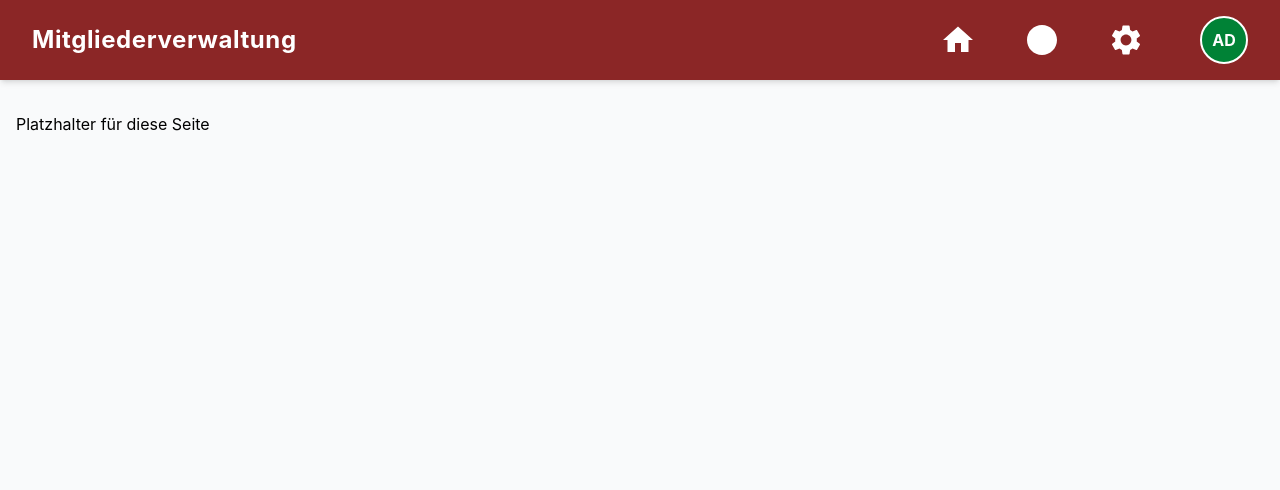
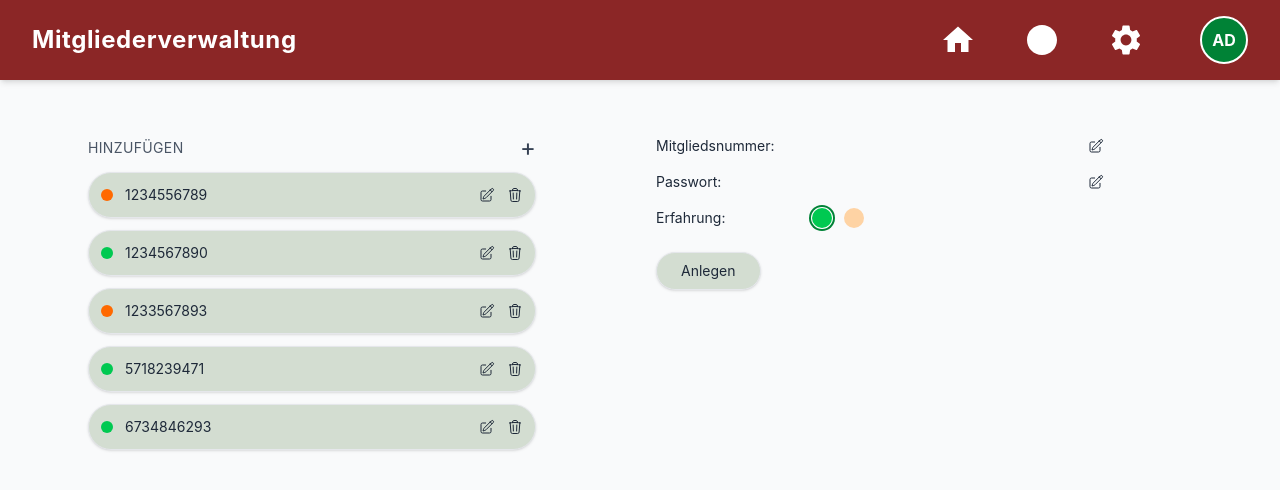
Before and after one commit to trini2006/tierheim, a Vue app in the folder frontend/: page /admin/mitglieder in a window 1280 px wide. Shown: the top 490 px of the page. Built offline with nearby package versions, Linux system fonts and the light colour scheme.

Commit message:
mitgliedervue anzeigen funktioniert

```diff
--- a/frontend/src/views/admin/hauptseiten/mitglieder.vue
+++ b/frontend/src/views/admin/hauptseiten/mitglieder.vue
@@ -1,3 +1,191 @@
 <template>
-  <div>Platzhalter für diese Seite</div>
+  <div class="grid grid-cols-1 md:grid-cols-2 gap-8 max-w-6xl mx-auto items-start p-4 md:p-6">
+    <!-- LINKER BEREICH: Mitgliederliste -->
+    <div class="w-full max-w-md mx-auto md:mx-0">
+      <div class="flex items-center justify-between mb-3">
+        <h2 class="text-sm tracking-wide uppercase text-gray-600">Hinzufügen</h2>
+        <button
+          @click="neuesMitglied"
+          class="text-2xl leading-none text-gray-700 hover:text-gray-900"
+          aria-label="Neues Mitglied hinzufügen"
+        >
+          +
+        </button>
+      </div>
+
+      <div class="space-y-3">
+        <div
+          v-for="mitglied in mitglieder"
+          :key="mitglied.id"
+          :class="[
+            'flex items-center justify-between p-3 rounded-full shadow-sm border transition-colors',
+            selectedId === mitglied.id
+              ? 'bg-[#b8c9b4] border-emerald-700'
+              : 'bg-[#D3DDD1] border-gray-200',
+          ]"
+        >
+          <div class="flex items-center gap-3">
+            <span
+              :class="[
+                'w-3 h-3 rounded-full shrink-0',
+                mitglied.erfahrung === 'gruen' ? 'bg-green-500' : 'bg-orange-500',
+              ]"
+            ></span>
+            <span class="text-sm text-gray-800">{{ mitglied.nummer }}</span>
+          </div>
+          <div class="flex items-center gap-3">
+            <button @click="bearbeiten(mitglied)" aria-label="Mitglied bearbeiten">
+              <svg xmlns="http://www.w3.org/2000/svg" fill="none" viewBox="0 0 24 24" stroke-width="1.5" stroke="currentColor" class="w-4 h-4 text-gray-800">
+                <path stroke-linecap="round" stroke-linejoin="round" d="m16.862 4.487 1.687-1.688a1.875 1.875 0 1 1 2.652 2.652L10.582 16.07a4.5 4.5 0 0 1-1.897 1.13L6 18l.8-2.685a4.5 4.5 0 0 1 1.13-1.897l8.932-8.931Zm0 0L19.5 7.125M18 14v4.75A2.25 2.25 0 0 1 15.75 21H5.25A2.25 2.25 0 0 1 3 18.75V8.25A2.25 2.25 0 0 1 5.25 6H10" />
+              </svg>
+            </button>
+            <button @click="loeschen(mitglied.id)" aria-label="Mitglied löschen">
+              <svg xmlns="http://www.w3.org/2000/svg" fill="none" viewBox="0 0 24 24" stroke-width="1.5" stroke="currentColor" class="w-4 h-4 text-gray-800">
+                <path stroke-linecap="round" stroke-linejoin="round" d="m14.74 9-.346 9m-4.788 0L9.26 9m9.968-3.21c.342.052.682.107 1.022.166m-1.022-.165L18.16 19.673a2.25 2.25 0 0 1-2.244 2.077H8.084a2.25 2.25 0 0 1-2.244-2.077L4.772 5.79m14.456 0a48.108 48.108 0 0 0-3.478-.397m-12 .562c.34-.059.68-.114 1.022-.165m0 0a48.11 48.11 0 0 1 3.478-.397m7.5 0v-.916c0-1.18-.91-2.164-2.09-2.201a51.964 51.964 0 0 0-3.32 0c-1.18.037-2.09 1.022-2.09 2.201v.916m7.5 0a48.667 48.667 0 0 0-7.5 0" />
+              </svg>
+            </button>
+          </div>
+        </div>
+
+        <p v-if="mitglieder.length === 0" class="text-sm text-gray-500 italic">
+          Noch keine Mitglieder vorhanden.
+        </p>
+      </div>
+    </div>
+
+    <!-- RECHTER BEREICH: Mitglied bearbeiten / anlegen -->
+    <div class="w-full max-w-md mx-auto md:mx-0 mt-8 md:mt-0">
+      <div class="space-y-4">
+        <!-- Mitgliedsnummer -->
+        <div class="flex items-center gap-2">
+          <span class="text-sm text-gray-800 w-36 shrink-0">Mitgliedsnummer:</span>
+          <input
+            v-if="editField === 'nummer'"
+            v-model="form.nummer"
+            @blur="editField = null"
+            @keyup.enter="editField = null"
+            class="border-b border-gray-400 text-sm focus:outline-none bg-transparent flex-1"
+          />
+          <span v-else class="text-sm text-gray-800 flex-1">{{ nummerAnzeige }}</span>
+          <button @click="editField = 'nummer'" aria-label="Mitgliedsnummer bearbeiten">
+            <svg xmlns="http://www.w3.org/2000/svg" fill="none" viewBox="0 0 24 24" stroke-width="1.5" stroke="currentColor" class="w-4 h-4 text-gray-800">
+              <path stroke-linecap="round" stroke-linejoin="round" d="m16.862 4.487 1.687-1.688a1.875 1.875 0 1 1 2.652 2.652L10.582 16.07a4.5 4.5 0 0 1-1.897 1.13L6 18l.8-2.685a4.5 4.5 0 0 1 1.13-1.897l8.932-8.931Zm0 0L19.5 7.125M18 14v4.75A2.25 2.25 0 0 1 15.75 21H5.25A2.25 2.25 0 0 1 3 18.75V8.25A2.25 2.25 0 0 1 5.25 6H10" />
+            </svg>
+          </button>
+        </div>
+
+        <!-- Passwort -->
+        <div class="flex items-center gap-2">
+          <span class="text-sm text-gray-800 w-36 shrink-0">Passwort:</span>
+          <input
+            v-if="editField === 'passwort'"
+            v-model="form.passwort"
+            @blur="editField = null"
+            @keyup.enter="editField = null"
+            class="border-b border-gray-400 text-sm focus:outline-none bg-transparent flex-1"
+          />
+          <span v-else class="text-sm text-gray-800 flex-1">{{ form.passwort }}</span>
+          <button @click="editField = 'passwort'" aria-label="Passwort bearbeiten">
+            <svg xmlns="http://www.w3.org/2000/svg" fill="none" viewBox="0 0 24 24" stroke-width="1.5" stroke="currentColor" class="w-4 h-4 text-gray-800">
+              <path stroke-linecap="round" stroke-linejoin="round" d="m16.862 4.487 1.687-1.688a1.875 1.875 0 1 1 2.652 2.652L10.582 16.07a4.5 4.5 0 0 1-1.897 1.13L6 18l.8-2.685a4.5 4.5 0 0 1 1.13-1.897l8.932-8.931Zm0 0L19.5 7.125M18 14v4.75A2.25 2.25 0 0 1 15.75 21H5.25A2.25 2.25 0 0 1 3 18.75V8.25A2.25 2.25 0 0 1 5.25 6H10" />
+            </svg>
+          </button>
+        </div>
+
+        <!-- Erfahrung -->
+        <div class="flex items-center gap-3">
+          <span class="text-sm text-gray-800 w-36 shrink-0">Erfahrung:</span>
+          <button
+            @click="form.erfahrung = 'gruen'"
+            :class="[
+              'w-5 h-5 rounded-full transition-all',
+              form.erfahrung === 'gruen'
+                ? 'bg-green-500 ring-2 ring-offset-1 ring-green-700'
+                : 'bg-green-300 opacity-60 hover:opacity-100',
+            ]"
+            aria-label="Grün auswählen"
+          ></button>
+          <button
+            @click="form.erfahrung = 'orange'"
+            :class="[
+              'w-5 h-5 rounded-full transition-all',
+              form.erfahrung === 'orange'
+                ? 'bg-orange-500 ring-2 ring-offset-1 ring-orange-700'
+                : 'bg-orange-300 opacity-60 hover:opacity-100',
+            ]"
+            aria-label="Orange auswählen"
+          ></button>
+        </div>
+
+        <!-- Anlegen Button -->
+        <button
+          @click="anlegen"
+          class="mt-2 px-6 py-2 rounded-full bg-[#D3DDD1] border border-gray-200 shadow-sm text-sm text-gray-800 hover:bg-[#c2cebf] transition-colors"
+        >
+          Anlegen
+        </button>
+      </div>
+    </div>
+  </div>
 </template>
+
+<script setup>
+import { ref, computed } from 'vue'
+
+// Beispielhafte Daten; in echt via fetch/API aus dem Backend laden
+const mitglieder = ref([
+  { id: 1, nummer: '1234556789', passwort: 'gassi123', erfahrung: 'orange' },
+  { id: 2, nummer: '1234567890', passwort: 'gassi456', erfahrung: 'gruen' },
+  { id: 3, nummer: '1233567893', passwort: 'gassi789', erfahrung: 'orange' },
+  { id: 4, nummer: '5718239471', passwort: 'gassi321', erfahrung: 'gruen' },
+  { id: 5, nummer: '6734846293', passwort: 'gassi654', erfahrung: 'gruen' },
+])
+
+const selectedId = ref(null)
+const editField = ref(null)
+const form = ref({ nummer: '', passwort: '', erfahrung: 'gruen' })
+
+// Zeigt die Mitgliedsnummer gekürzt an (z.B. "1234..."), solange nicht bearbeitet wird
+const nummerAnzeige = computed(() => {
+  const n = form.value.nummer
+  return n.length > 4 ? n.slice(0, 4) + '...' : n
+})
+
+const neuesMitglied = () => {
+  selectedId.value = null
+  editField.value = null
+  form.value = { nummer: '', passwort: '', erfahrung: 'gruen' }
+}
+
+const bearbeiten = (mitglied) => {
+  selectedId.value = mitglied.id
+  editField.value = null
+  form.value = { ...mitglied }
+}
+
+const loeschen = (id) => {
+  mitglieder.value = mitglieder.value.filter((m) => m.id !== id)
+  if (selectedId.value === id) {
+    neuesMitglied()
+  }
+}
+
+const anlegen = () => {
+  if (!form.value.nummer) return
+
+  if (selectedId.value) {
+    // bestehendes Mitglied aktualisieren
+    const index = mitglieder.value.findIndex((m) => m.id === selectedId.value)
+    if (index !== -1) {
+      mitglieder.value[index] = { ...form.value, id: selectedId.value }
+    }
+  } else {
+    // neues Mitglied anlegen
+    const neueId = mitglieder.value.length
+      ? Math.max(...mitglieder.value.map((m) => m.id)) + 1
+      : 1
+    mitglieder.value.push({ ...form.value, id: neueId })
+    selectedId.value = neueId
+  }
+}
+</script>
```
